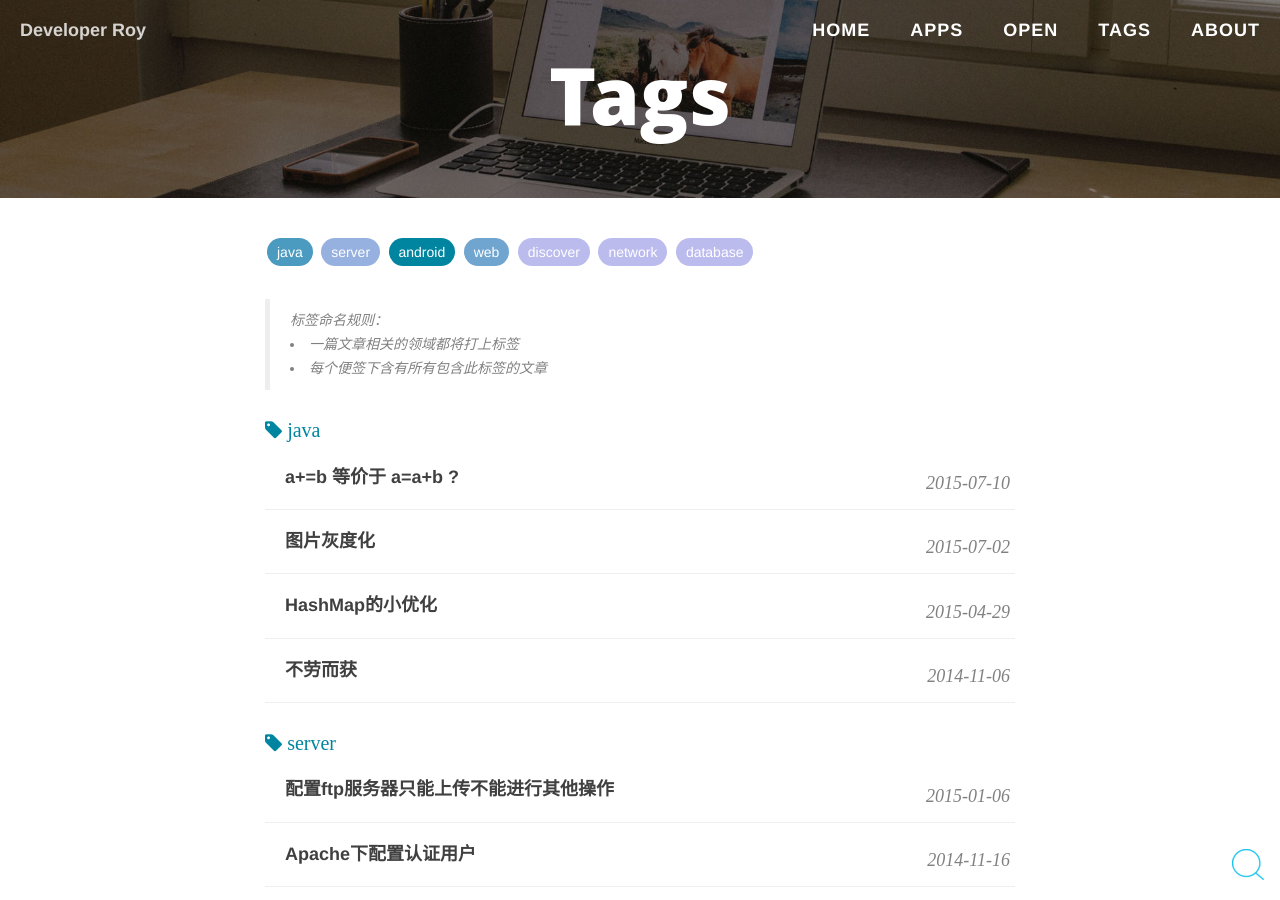
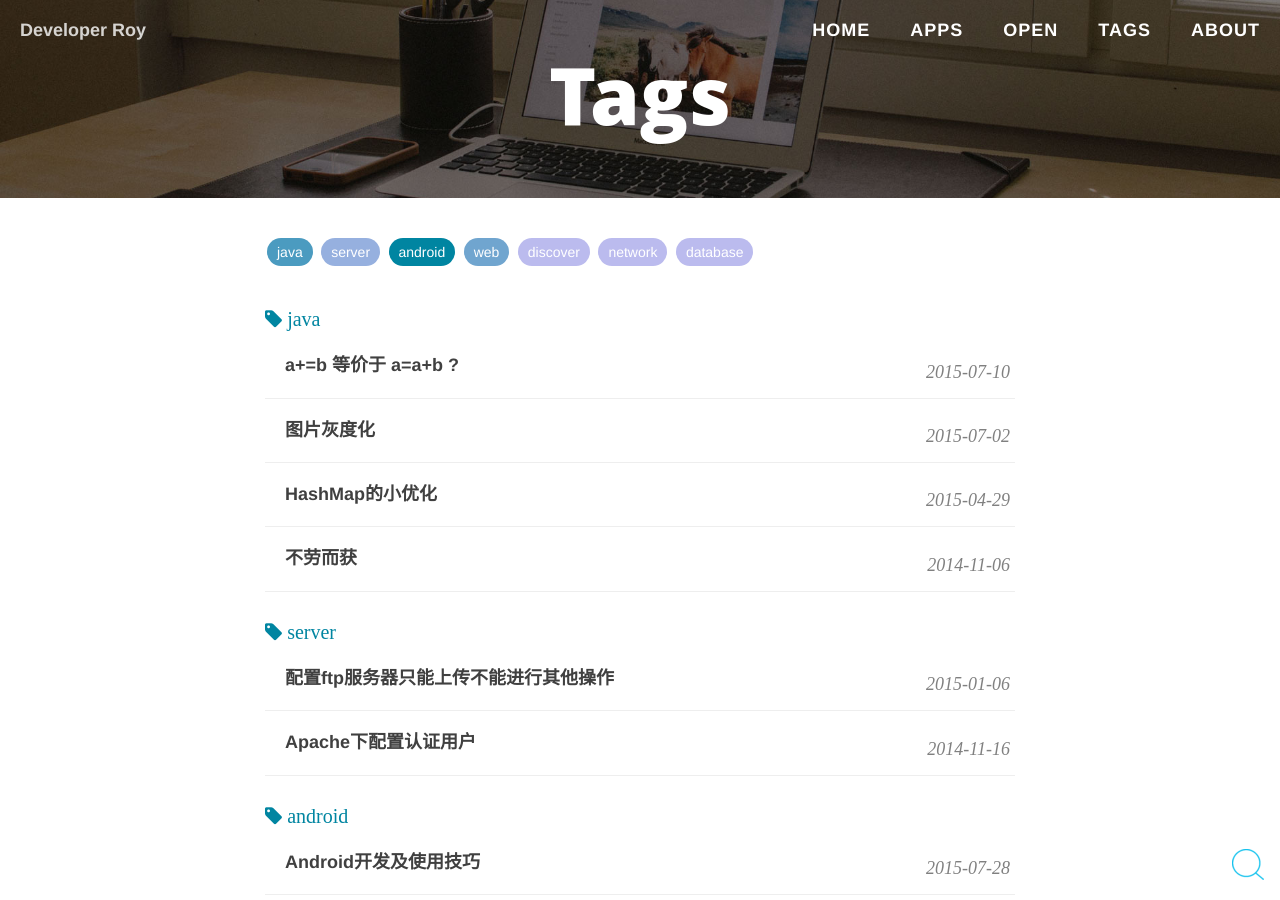
Before and after one commit to androiddevelop/RoyRenBlog, a Jekyll site: the page built from tags.html, in a window 1280 px wide and 900 px high. Built offline with Jekyll 4.4.1, drawn with Linux system fonts in a browser that asks for light colours; nearby versions of some CDN libraries; comment, search, counter and statistics services are not loaded.

Commit message:
delete tips comments

```diff
--- a/tags.html
+++ b/tags.html
@@ -29,11 +29,11 @@ header-img: "img/tags-bg.jpg"
 				{% endfor %}
 			</div>
 
-            <blockquote class="tag-comments">
-                标签命名规则：
-                    <li>一篇文章相关的领域都将打上标签</li>
-                    <li>每个便签下含有所有包含此标签的文章</li>
-            </blockquote>
+            <!--<blockquote class="tag-comments">-->
+                <!--Tips：-->
+                    <!--<li>An article related to the field will be labeled</li>-->
+                    <!--<li>Each note contains all the articles that contain this label</li>-->
+            <!--</blockquote>-->
 
             <!-- 标签列表 -->
 			{% for tag in site.tags %}
```
